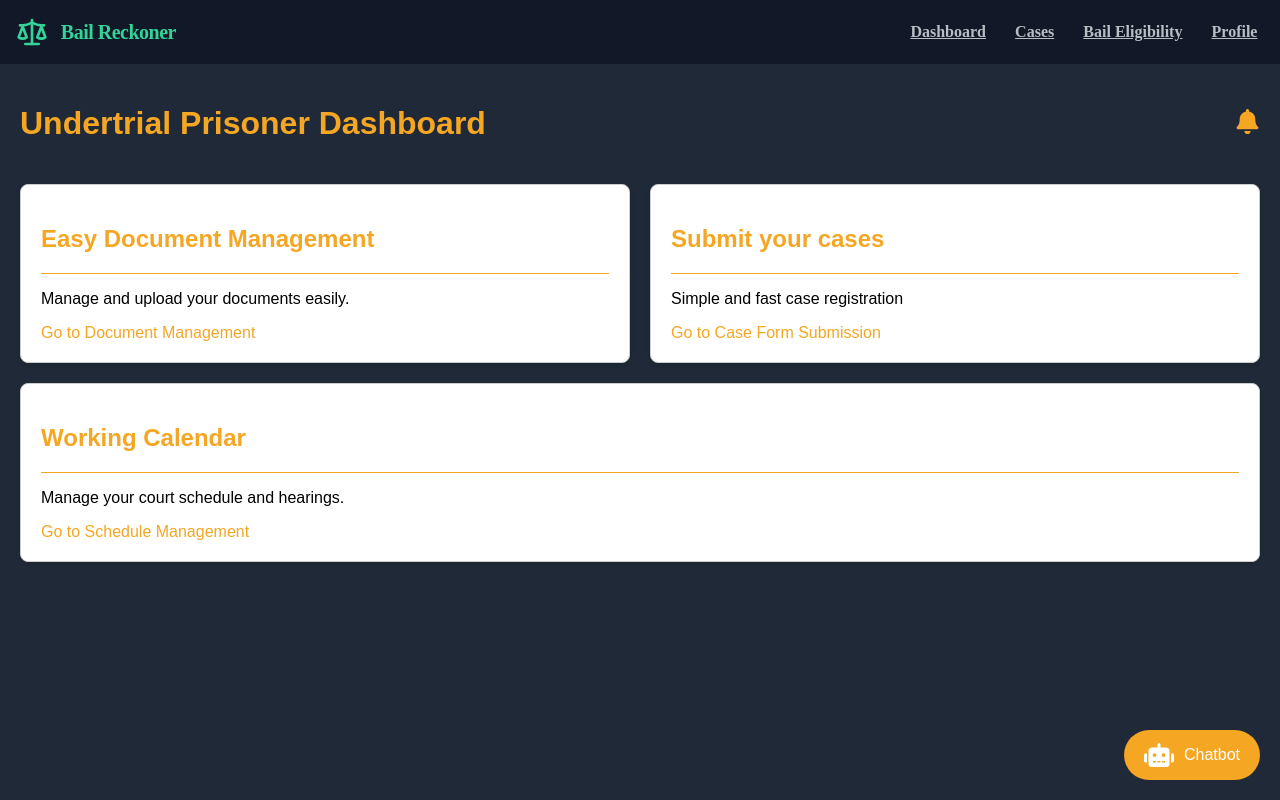
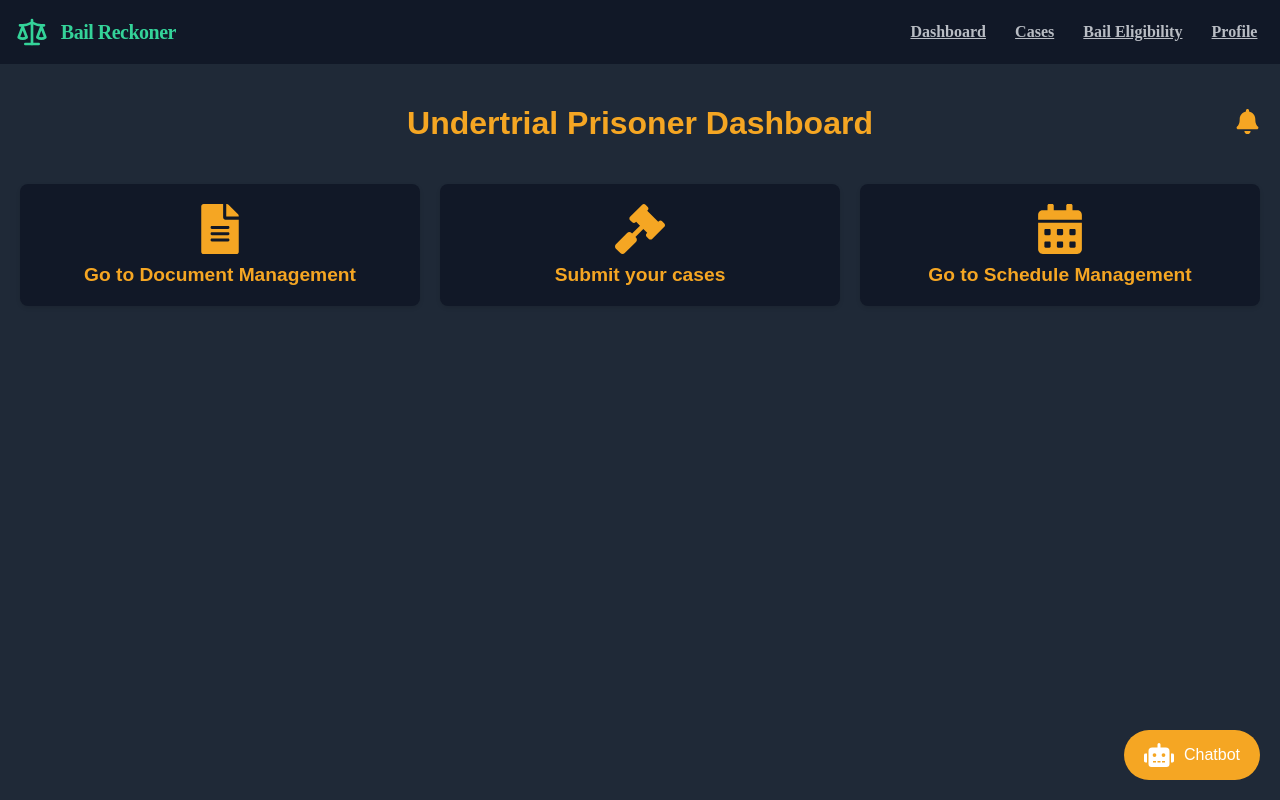
Before and after one commit to Kanishk-tiwari-045/bail_hack, a React (Vite) app in the folder frontend/: page /dashboard in a window 1280 px wide. Built offline with nearby package versions, Linux system fonts and the light colour scheme; no server answers; the database is empty; sample sign-in values are in the browser's storage; the HTML template or start-up script is replaced by a standard one.

Commit message:
prisoner dashboard design 1

```diff
--- a/frontend/src/assets/css/dashboard.css
+++ b/frontend/src/assets/css/dashboard.css
@@ -6,9 +6,10 @@
 
 .dashboard-header {
   display: flex;
-  justify-content: space-between;
+  justify-content: center; /* Center the header */
   align-items: center;
   margin-bottom: 20px;
+  position: relative; /* Position relative to contain the notification icon */
 }
 
 .dashboard-header h1 {
@@ -16,6 +17,8 @@
 }
 
 .notification-icon {
+  position: absolute;
+  right: 0; /* Position the notification icon to the right */
   color: #F5A623;
   text-decoration: none;
 }
@@ -24,26 +27,23 @@
   display: flex;
   flex-wrap: wrap;
   gap: 20px;
+  justify-content: center; /* Center the sections */
 }
 
 .dashboard-section {
-  flex: 1 1 45%;
+  flex: 1 1 30%;
   padding: 20px;
-  border: 1px solid #ccc;
   border-radius: 8px;
   box-shadow: 0 2px 4px rgba(0, 0, 0, 0.1);
-  background-color: #fff;
+  display: flex;
+  flex-direction: column;
+  align-items: center;
+  text-align: center;
+  background-color: #111827;
 }
 
 .dashboard-section h2 {
   color: #F5A623;
-}
-
-.dashboard-section hr {
-  border: 0;
-  height: 1px;
-  background: #F5A623;
-  margin: 10px 0;
 }
 
 .dashboard-link {
@@ -51,6 +51,8 @@
   margin-top: 10px;
   color: #F5A623;
   text-decoration: none;
+  font-size: 1.2em;
+  font-weight: bold;
 }
 
 .dashboard-link:hover {
--- a/frontend/src/components/Dashboard.jsx
+++ b/frontend/src/components/Dashboard.jsx
@@ -1,6 +1,11 @@
-
 import { Link } from "react-router-dom";
-import { FaRobot, FaBell } from "react-icons/fa"; // Importing the chatbot and bell icons from react-icons
+import {
+  FaRobot,
+  FaBell,
+  FaFileAlt,
+  FaGavel,
+  FaCalendarAlt,
+} from "react-icons/fa"; // Importing icons from react-icons
 import "../assets/css/dashboard.css"; // Importing the CSS file for styling
 
 const Dashboard = () => {
@@ -14,25 +19,19 @@ const Dashboard = () => {
       </header>
       <div className="dashboard-sections">
         <div className="dashboard-section document-management">
-          <h2>Easy Document Management</h2>
-          <hr />
-          <p>Manage and upload your documents easily.</p>
+          <FaFileAlt size={50} color="#F5A623" />
           <Link to="/doc-manager" className="dashboard-link">
             Go to Document Management
           </Link>
         </div>
         <div className="dashboard-section legal-aid-request">
-          <h2>Submit your cases</h2>
-          <hr />
-          <p>Simple and fast case registration</p>
+          <FaGavel size={50} color="#F5A623" />
           <Link to="/cases" className="dashboard-link">
-            Go to Case Form Submission
+            Submit your cases
           </Link>
         </div>
         <div className="dashboard-section schedule-management">
-          <h2>Working Calendar</h2>
-          <hr />
-          <p>Manage your court schedule and hearings.</p>
+          <FaCalendarAlt size={50} color="#F5A623" />
           <Link to="/calendar" className="dashboard-link">
             Go to Schedule Management
           </Link>
--- a/frontend/src/styles.css
+++ b/frontend/src/styles.css
@@ -1,5 +1,5 @@
 body {
-  font-family: 'Roboto', sans-serif;
+  font-family: "Roboto", sans-serif;
   margin: 0;
   padding: 0;
   background-color: #f7f8fa;
@@ -104,23 +104,3 @@ p {
 .dashboard-link:hover {
   background-color: #333333e9;
 }
-
-.bail-evaluation {
-  border-top: 5px solid #3498db;
-}
-
-.document-management {
-  border-top: 5px solid #e74c3c;
-}
-
-.legal-aid-request {
-  border-top: 5px solid #f39c12;
-}
-
-.family-notifications {
-  border-top: 5px solid #9b59b6;
-}
-
-.ai-chatbot {
-  border-top: 5px solid #2ecc71;
-}
```
